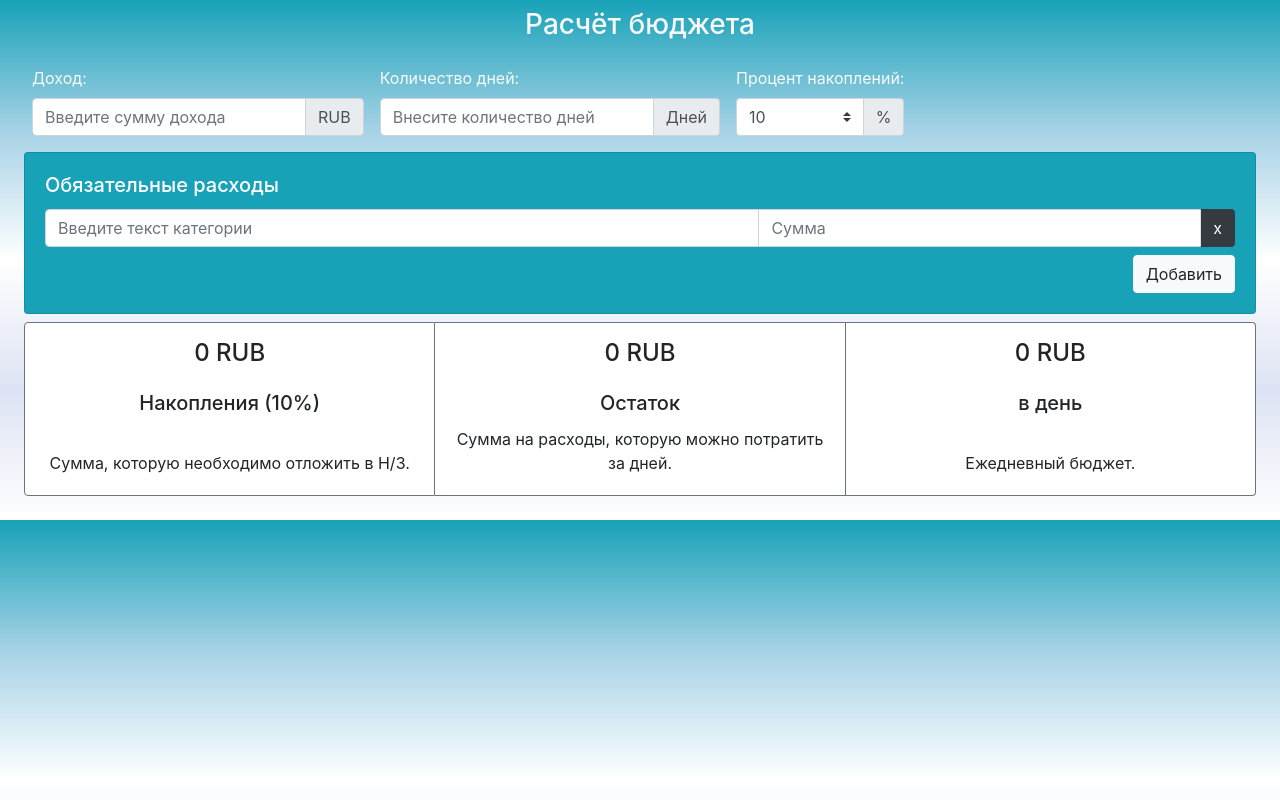
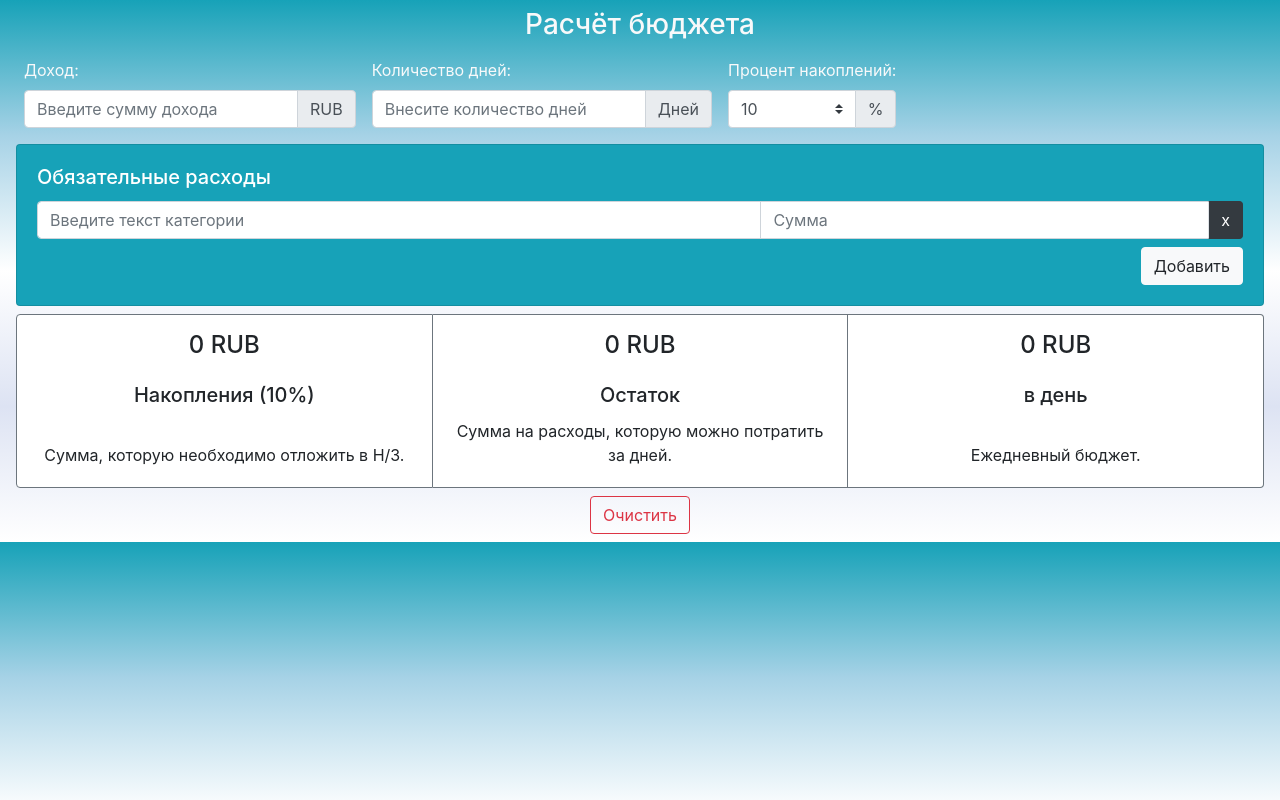
Before and after one commit to okurilo/fin-fast, a React (Create React App) app: page / in a window 1280 px wide. Built offline with nearby package versions, Linux system fonts and the light colour scheme.

Commit message:
[FEATURE] Add del button

```diff
--- a/src/App.js
+++ b/src/App.js
@@ -6,6 +6,7 @@ import Income from './components/Income';
 import Operation from './components/Operation';
 import Total from './components/Total';
 import Cost from './model/Cost';
+import AppInitial from './model/AppInitial';
 
 class App extends Component {
   constructor(props) {
@@ -30,6 +31,11 @@ class App extends Component {
       this.setState( JSON.parse(cachedHits) );
       return;
     }
+  }
+  handleClearStateStorage = () => {
+    this.setState( new AppInitial(), function () {
+      this._updateTotal();
+    });
   }
   handleChangeIncome = (event) => {
     let value = parseInt( event.target.value, 10 ) || '';
@@ -133,7 +139,7 @@ class App extends Component {
         <header>
           <h3 className="text-light" >Расчёт бюджета</h3>
         </header>
-        <section className="m-3 text-left">
+        <section className="m-2 text-left">
           <Income
            income={this.state.income}
            days={this.state.days}
@@ -154,7 +160,11 @@ class App extends Component {
            days={this.state.days}
            percentStorage={this.state.percentStorage} ></Total>
         </section>
-        <footer></footer>
+        <footer>
+          <button
+           className="btn btn-outline-danger"
+           onClick={this.handleClearStateStorage} >Очистить</button>
+        </footer>
       </div>
     );
   }
--- /dev/null
+++ b/src/model/AppInitial.js
@@ -0,0 +1,15 @@
+import Cost from "./Cost";
+
+export default class AppInitial {
+    constructor( ) {
+        this.income = "";
+        this.days = "";
+        this.percentStorage = 10;
+        this.costs = [ new Cost(new Date().getTime()) ];
+        this.total = {
+            storage: 0,
+            balance: 0,
+            budget: 0
+        }
+    }
+}
```
